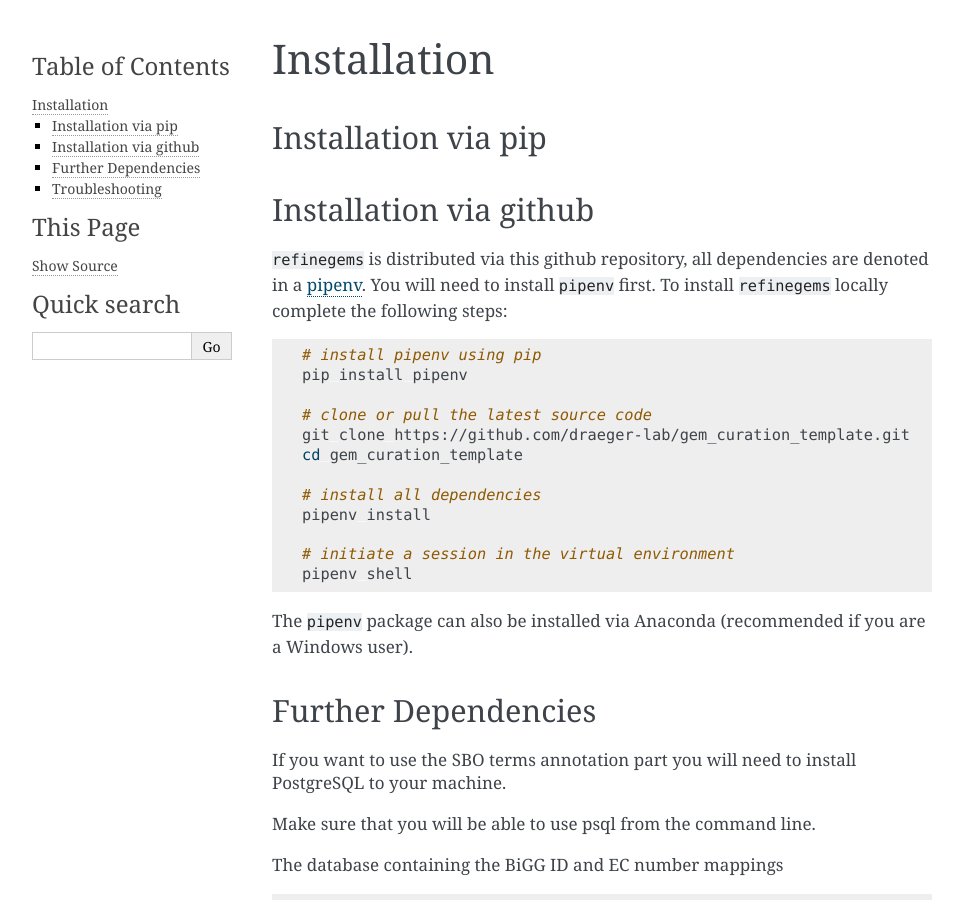
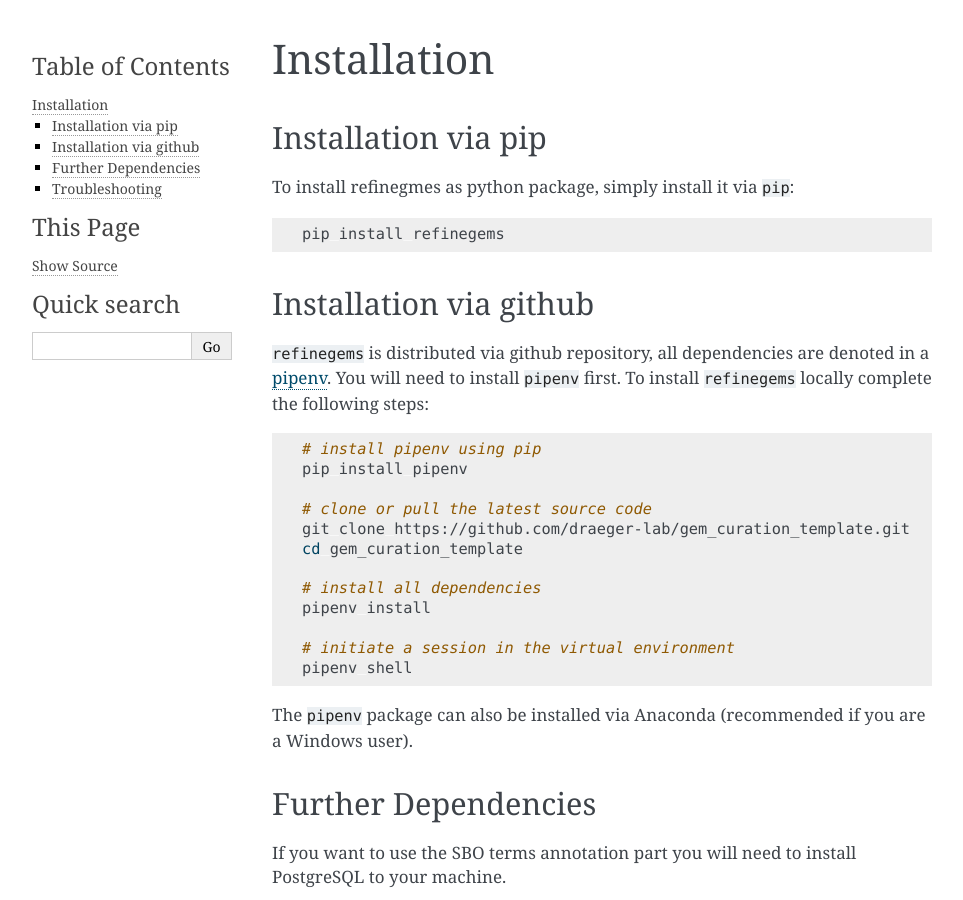
Before and after one commit to draeger-lab/refinegems, a Sphinx documentation site: the page built from docs/source/installation.rst, in a window 1280 px wide and 900 px high. Shown: the whole window, without its empty margins (148-1111 px from the left). Built offline with Sphinx 7.4.7, drawn with Linux system fonts in a browser that asks for light colours.

Commit message:
Update docs

```diff
--- a/docs/source/installation.rst
+++ b/docs/source/installation.rst
@@ -3,14 +3,16 @@
 
 Installation via pip
 --------------------
+To install refinegmes as python package, simply install it via ``pip``:
 
 .. code:: bash
-    pip install refinegems
+
+   pip install refinegems
 
 Installation via github
 -----------------------
 
-``refinegems`` is distributed via this github repository, all
+``refinegems`` is distributed via github repository, all
 dependencies are denoted in a
 `pipenv <https://pipenv.pypa.io/en/latest/>`__. You will need to install
 ``pipenv`` first. To install ``refinegems`` locally complete the
```
Also changed, not shown: other parts of docs/source/installation.rst (+1 -4 lines).
